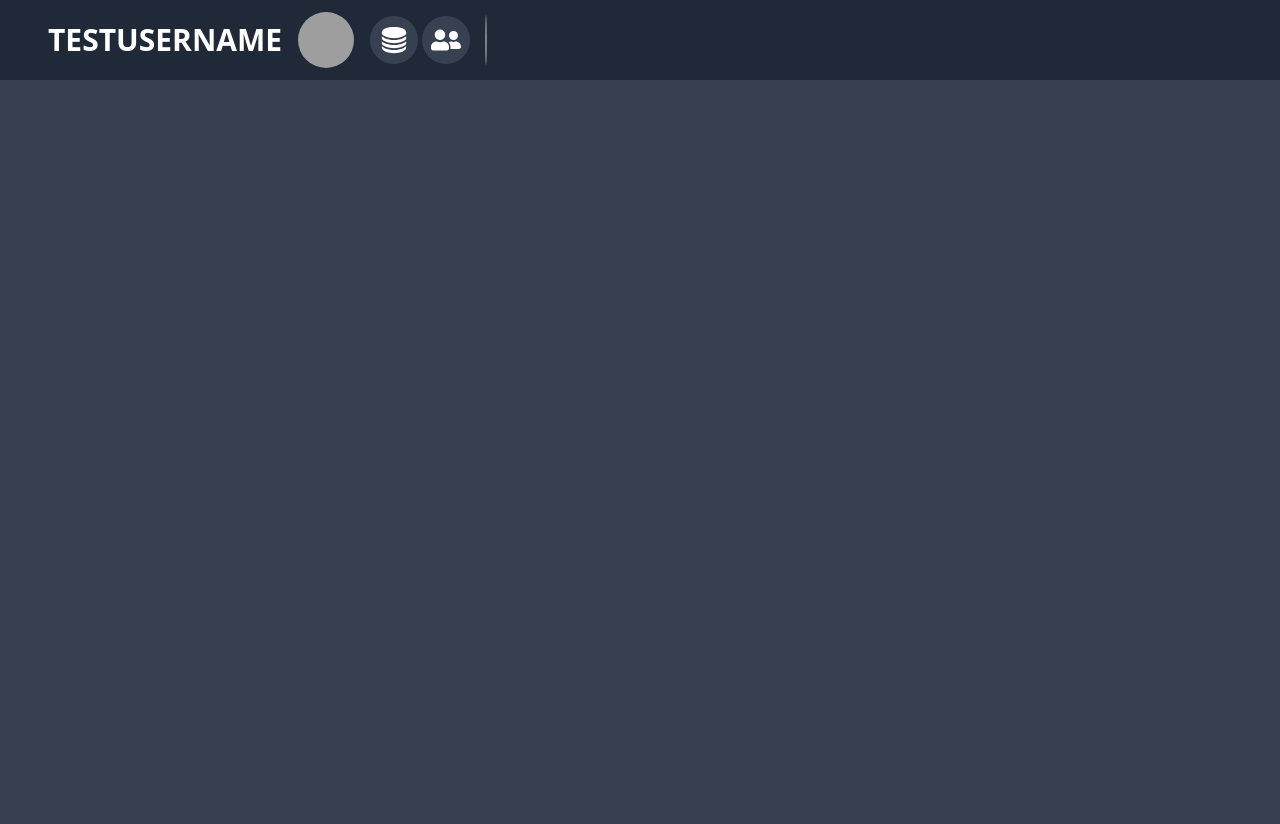
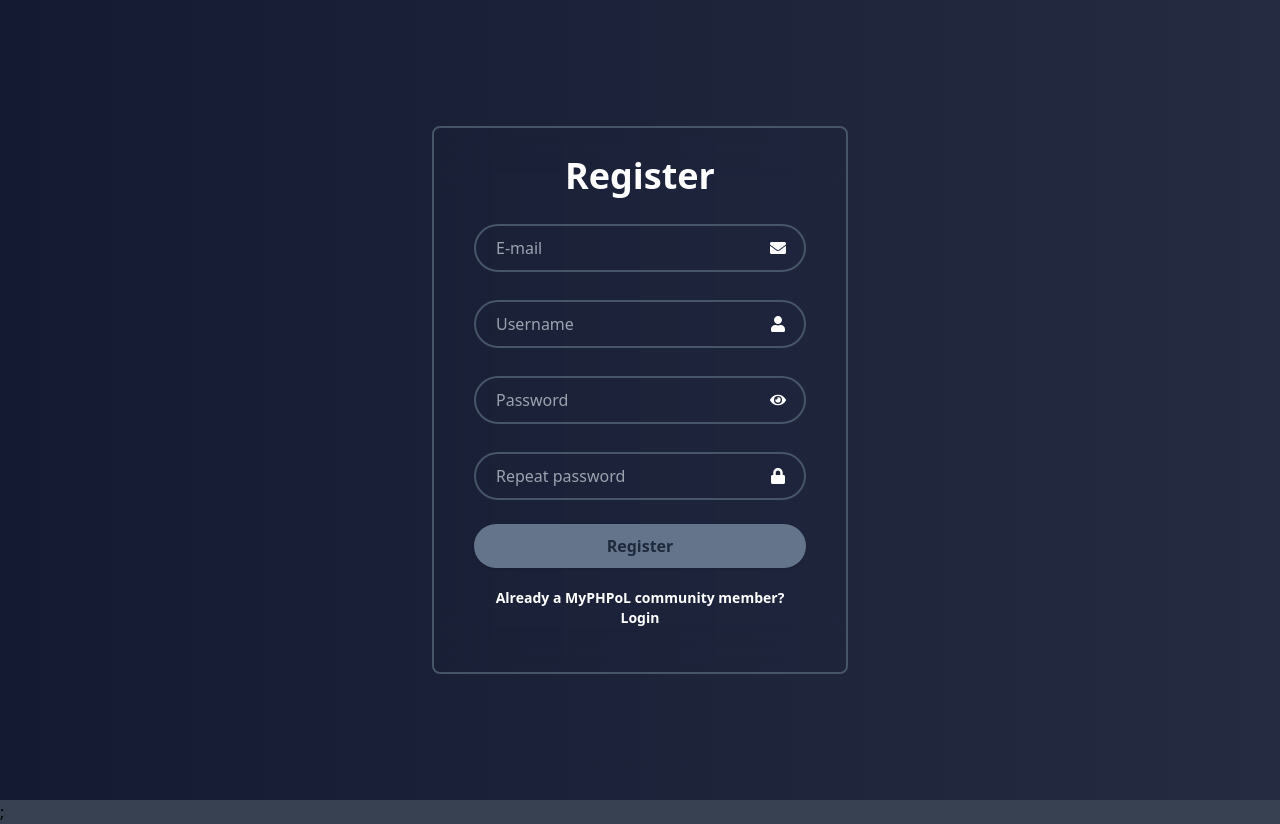
Before and after one commit to MyPHPoL/MyCommsFront, a React (Create React App) app: page / in a window 1280 px wide. Before the commit the page ends 800 px from the top, so only its background shows below. Built offline with nearby package versions, Linux system fonts and the light colour scheme; grey boxes are pictures that could not be loaded.

Commit message:
added axios / slightly reworked register form / you can now register!

```diff
--- a/package.json
+++ b/package.json
@@ -15,6 +15,7 @@
     "@types/node": "^16.18.68",
     "@types/react": "^18.2.45",
     "@types/react-dom": "^18.2.18",
+    "axios": "^1.6.5",
     "react": "^18.2.0",
     "react-dom": "^18.2.0",
     "react-icons": "^4.12.0",
@@ -48,7 +49,6 @@
     ]
   },
   "devDependencies": {
-    "@types/react-scroll-to-bottom": "^4.2.4",
     "tailwindcss": "^3.4.0"
   }
 }
--- a/src/App.tsx
+++ b/src/App.tsx
@@ -1,13 +1,11 @@
 import MainPage from "./Pages/MainPage";
-import LoginForm from "./Components/LoginForm";
-import RegisterForm from "./Components/RegisterForm";
 import LoginPage from "./Pages/LoginPage";
 import RegisterPage from "./Pages/RegisterPage";
 function App(){
     return (
         <div>
           {/*<LoginForm/> */}
-          <MainPage/>
+          <RegisterPage/>
         </div>
     );
 }
--- a/src/Components/LoginForm.tsx
+++ b/src/Components/LoginForm.tsx
@@ -4,7 +4,7 @@ import { Link, Route, Routes } from 'react-router-dom';
 import RegisterPage from '../Pages/RegisterPage';
 const LoginForm = () => {
     return (
-        <body className="w-full h-full bg-gradient-to-r from-main to-second bg-cover flex justify-center items-center min-h-screen min-w-screen">
+        <div className="w-full h-full bg-gradient-to-r from-main to-second bg-cover flex justify-center items-center min-h-screen min-w-screen z-90">
         <div className="w-[26rem] bg-transparent backdrop-blur-xl text-white rounded-lg pt-7 pb-7 pl-10 pr-10 border-2 border-solid border-slate-600">
             <form action="">
                 <h1 className='text-4xl	text-center font-semibold'>Login</h1>
@@ -29,7 +29,7 @@ const LoginForm = () => {
         <Routes>
                 <Route path="/Register" element={<RegisterPage />} />
         </Routes>
-        </body>
+        </div>
     );
 }
 
--- a/src/Components/RegisterForm.tsx
+++ b/src/Components/RegisterForm.tsx
@@ -1,70 +1,279 @@
-import React, { useState } from 'react';
-import { FaUser, FaLock, FaEnvelope,FaEye } from "react-icons/fa";
-import { Link, Route, Routes } from 'react-router-dom';
-import LoginPage from '../Pages/LoginPage';
+import React, { useEffect, useRef, useState } from "react";
+import { FaUser, FaLock, FaEnvelope, FaEye } from "react-icons/fa";
+import { Link, Route, Routes } from "react-router-dom";
+import LoginPage from "../Pages/LoginPage";
+import axios from "../api/axios";
+
+const USER_REGEX = /^[A-z][A-z0-9-_]{3,23}$/; // 3 to 23 characters, letters, numbers, underscores, hyphens allowed
+const PWD_REGEX = /^(?=.*[a-z])(?=.*[A-Z])(?=.*[0-9])(?=.*[!@#$%]).{8,32}$/; // 8 to 32 characters, must include uppercase and lowercase letters, a number and a special character
+const MAIL_REGEX = /^[\w-\.]+@([\w-]+\.)+[\w-]{2,4}$/; // email regex
+
+const REGISTER_URL = '/Account/Register';
 
 const RegisterForm = () => {
-    const [password, setPassword] = useState('');
-    const [repeatPassword, setRepeatPassword] = useState('');
+    const userRef = useRef(null); // set focus on page load
+    const errRef = useRef(null); // set focus on error (for accessibility features)
 
+    const [email, setEmail] = useState("");
+    const [validEmail, setValidEmail] = useState(false);
+    const [emailFocus, setEmailFocus] = useState(false);
 
-    const handlePasswordChange = (event: React.ChangeEvent<HTMLInputElement>) => {
-        setPassword(event.target.value);
-    };
+    const [username, setUsername] = useState("");
+    const [validUsername, setValidUsername] = useState(false);
+    const [usernameFocus, setUsernameFocus] = useState(false);
 
-    const handleRepeatPasswordChange = (event: React.ChangeEvent<HTMLInputElement>) => {
-        setRepeatPassword(event.target.value);
-    };
+    const [password, setPassword] = useState("");
+    const [validPassword, setValidPassword] = useState(false);
+    const [passwordFocus, setPasswordFocus] = useState(false);
+
+    const [repeatPassword, setRepeatPassword] = useState("");
+    const [validRepeatPassword, setValidRepeatPassword] = useState(false);
+    const [repeatPasswordFocus, setRepeatPasswordFocus] = useState(false);
+
+    const [errMsg, setErrMsg] = useState("");
+    const [success, setSuccess] = useState(false);
+
+    // check if username is valid
+    useEffect(() => {
+        setValidUsername(USER_REGEX.test(username));
+    }, [username]);
+
+    // check if email is valid
+    useEffect(() => {
+        setValidEmail(MAIL_REGEX.test(email));
+    }, [email]);
+
+    // check if password and repeat password are valid
+    useEffect(() => {
+        setValidPassword(PWD_REGEX.test(password));
+        setValidRepeatPassword(password === repeatPassword);
+    }, [password, repeatPassword]);
+
+    // clear error message
+    useEffect(() => {
+        setErrMsg("");
+    }, [email, username, password, repeatPassword]);
 
     const [passwordShown, setPasswordShown] = useState(false);
     const togglePasswordVisiblity = () => {
-    setPasswordShown(passwordShown ? false : true);
-  };
+        setPasswordShown(passwordShown ? false : true);
+    };
 
-    const passwordsMatch = password === repeatPassword;
+    const handleSubmit = async (e: any) => {
+        e.preventDefault();
+        // incase JS hack
+        const v1 = USER_REGEX.test(username);
+        const v2 = MAIL_REGEX.test(email);
+        const v3 = PWD_REGEX.test(password);
+        const v4 = password === repeatPassword;
+        if (!v1 || !v2 || !v3 || !v4) {
+            setErrMsg("Did you really think you could outsmart me?"); // xpp
+            return;
+        }
+        try {
+            const response = await axios.post(
+                REGISTER_URL,
+                JSON.stringify({
+                    name: username,
+                    email: email,
+                    password: password,
+                    confirmPassword: repeatPassword,
+                }),
+                {
+                    headers: {
+                        "Content-Type": "application/json",
+                    },
+                }
+            );
+            console.log(JSON.stringify(response.data));
+            setSuccess(true);
+            // clear input fields
+            setEmail("");
+            setUsername("");
+            setPassword("");
+            setRepeatPassword("");
+        } catch (err) {
+            console.log(err);
+        };
+    };
 
     return (
-        <div className=" w-full h-full bg-gradient-to-r from-main to-second bg-cover flex justify-center items-center min-h-screen min-w-screen">
-            <div className="w-[26rem] bg-transparent backdrop-blur-xl text-white rounded-lg pt-7 pb-7 pl-10 pr-10 border-2 border-solid border-slate-600">
-                <form action="">
-                    <h1 className='text-4xl	text-center font-semibold'>Register</h1>
-                    <div className="relative w-full h-12 mt-7">
-                        <input type="email" required placeholder='E-mail' title="Please enter a valid email address" minLength={8} maxLength={32}
-                        className="placeholder:color-white w-full h-full border-2 border-solid border-slate-600 bg-transparent outline-none color-white rounded-s-3xl rounded-e-3xl pt-5 pr-11 pb-5 pl-5"/>
+        <>
+        {success ? (
+            <div className=' w-full h-full bg-gradient-to-r from-main to-second bg-cover flex justify-center items-center min-h-screen min-w-screen'>
+                <div className='w-[28rem] bg-transparent backdrop-blur-xl text-white rounded-lg pt-7 pb-7 pl-10 pr-10 border-2 border-solid border-slate-600'>
+                    <h1 className='text-4xl	text-center font-semibold'>
+                        Success!
+                    </h1>
+                    <p className='text-base text-center mt-5 mb-4'>
+                        You have successfully registered to MyCommsPoL!<br/>
+                        Welcome to MyPHPoL community!
+                    </p>
+                    <Link to='/Login'>
+                        <button className='btn w-full h-11 bg-white border-none outline-none rounded-s-3xl rounded-e-3xl shadow cursor-pointer text-base text-slate-800 font-bold'>
+                            Login
+                        </button>
+                    </Link>
+                </div>
+            <Routes>
+                <Route path='/Login' element={<LoginPage />} />
+            </Routes>
+            </div>
+        ) : (
+        <div className=' w-full h-full bg-gradient-to-r from-main to-second bg-cover flex justify-center items-center min-h-screen min-w-screen'>
+            <p ref={errRef} className={errMsg ? 'bg-purple-500 to-black font-bold p-2 mb-2' : "absolute left-[-9999px]"}>{errMsg}</p>
+            <div className='w-[26rem] bg-transparent backdrop-blur-xl text-white rounded-lg pt-7 pb-7 pl-10 pr-10 border-2 border-solid border-slate-600'>
+                <form onSubmit={handleSubmit}>
+                    <h1 className='text-4xl	text-center font-semibold'>
+                        Register
+                    </h1>
+                    <div className='relative w-full h-12 mt-7'>
+                        <input
+                            id='email'
+                            type='email'
+                            required
+                            placeholder='E-mail'
+                            onChange={(e) => setEmail(e.target.value)}
+                            aria-invalid={validEmail ? "false" : "true"}
+                            aria-describedby='emailnote'
+                            onFocus={() => setEmailFocus(true)}
+                            onBlur={() => setEmailFocus(false)}
+                            className='placeholder:color-white w-full h-full border-2 border-solid border-slate-600 bg-transparent outline-none color-white rounded-s-3xl rounded-e-3xl pt-5 pr-11 pb-5 pl-5'
+                        />
+                        <p
+                            id='emailnote'
+                            className={
+                                emailFocus && email && !validEmail
+                                    ? "text-xs rounded-lg bg-black text-white p-1 relative -bottom-2.5 z-10"
+                                    : "absolute left-[-9999px]"
+                            }>
+                            Must be a valid e-mail address.
+                        </p>
                         <FaEnvelope className='text-base -translate-y-1/2 top-1/2 right-5 absolute' />
                     </div>
-                    <div className="relative w-full h-12 mt-7">
-                        <input type="text" required placeholder='Username'
-                        title="Please enter a valid username"
-                         minLength={8} maxLength={32}
-                         className="placeholder:color-white w-full h-full border-2 border-solid border-slate-600 bg-transparent outline-none color-white rounded-s-3xl rounded-e-3xl pt-5 pr-11 pb-5 pl-5"/>
+                    <div className='relative w-full h-12 mt-7'>
+                        <input
+                            type='text'
+                            id='username'
+                            autoComplete='off'
+                            required
+                            placeholder='Username'
+                            onChange={(e) => setUsername(e.target.value)}
+                            aria-invalid={validUsername ? "false" : "true"}
+                            aria-describedby='uidnote'
+                            onFocus={() => setUsernameFocus(true)}
+                            onBlur={() => setUsernameFocus(false)}
+                            className='placeholder:color-white w-full h-full border-2 border-solid border-slate-600 bg-transparent outline-none color-white rounded-s-3xl rounded-e-3xl pt-5 pr-11 pb-5 pl-5'
+                        />
+                        <p
+                            id='uidnote'
+                            className={
+                                usernameFocus && username && !validUsername
+                                    ? "text-xs rounded-lg bg-black text-white p-1 relative -bottom-2.5 z-10"
+                                    : "absolute left-[-9999px]"
+                            }>
+                            3 to 23 characters.
+                            <br />
+                            Letters, numbers, underscores, hyphens allowed.
+                        </p>
                         <FaUser className='text-base -translate-y-1/2 top-1/2 right-5 absolute' />
                     </div>
-                    <div className="relative w-full h-12 mt-7">
-                        <input type={passwordShown ? "text" : "password"} required placeholder='Password'
-                        pattern="^(?=.*[A-Z])(?=.*[!@#$%^&*])[A-Za-z\d!@#$%^&*]{8,32}$"
-                        title="Password should contain: (between 8 to 32 characters, at least one uppercase letter, and a special sign)" value={password} onChange={handlePasswordChange}
-                        className="placeholder:color-white w-full h-full border-2 border-solid border-slate-600 bg-transparent outline-none color-white rounded-s-3xl rounded-e-3xl pt-5 pr-11 pb-5 pl-5"/>
-                        <FaEye className='text-base -translate-y-1/2 top-1/2 right-5 absolute cursor-pointer' onClick={togglePasswordVisiblity}/>
+                    <div className='relative w-full h-12 mt-7'>
+                        <input
+                            id='password'
+                            type={passwordShown ? "text" : "password"}
+                            autoComplete='off'
+                            required
+                            onChange={(e) => setPassword(e.target.value)}
+                            value={password}
+                            placeholder='Password'
+                            aria-invalid={validPassword ? "false" : "true"}
+                            aria-describedby='pwdnote'
+                            onFocus={() => setPasswordFocus(true)}
+                            onBlur={() => setPasswordFocus(false)}
+                            className='placeholder:color-white w-full h-full border-2 border-solid border-slate-600 bg-transparent outline-none color-white rounded-s-3xl rounded-e-3xl pt-5 pr-11 pb-5 pl-5'
+                        />
+                        <p
+                            id='pwdnote'
+                            className={
+                                passwordFocus && !validPassword
+                                    ? "text-xs rounded-lg bg-black text-white p-1 relative -bottom-2.5 z-10"
+                                    : "absolute left-[-9999px]"
+                            }>
+                            8 to 32 characters.
+                            <br />
+                            Must include uppercase and lowercase letters, a
+                            number and a special character.
+                            <br />
+                            Allowed special characters:{" "}
+                            <span aria-label='exclamation mark'>!</span>{" "}
+                            <span aria-label='at symbol'>@</span>{" "}
+                            <span aria-label='hashtag'>#</span>{" "}
+                            <span aria-label='dollar sign'>$</span>{" "}
+                            <span aria-label='percent'>%</span>
+                        </p>
+                        <FaEye
+                            className='text-base -translate-y-1/2 top-1/2 right-5 absolute cursor-pointer'
+                            onClick={togglePasswordVisiblity}
+                        />
                     </div>
-                    <div className="relative w-full h-12 mt-7">
-                        <input type={passwordShown ? "text" : "password"} required placeholder='Repeat password' value={repeatPassword} onChange={handleRepeatPasswordChange}
-                        className="placeholder:color-white w-full h-full border-2 border-solid border-slate-600 bg-transparent outline-none color-white rounded-s-3xl rounded-e-3xl pt-5 pr-11 pb-5 pl-5"/>
+                    <div className='relative w-full h-12 mt-7'>
+                        <input
+                            id='repeatPassword'
+                            type={passwordShown ? "text" : "password"}
+                            autoComplete='off'
+                            required
+                            placeholder='Repeat password'
+                            value={repeatPassword}
+                            onChange={(e) => setRepeatPassword(e.target.value)}
+                            aria-invalid={
+                                validRepeatPassword ? "false" : "true"
+                            }
+                            aria-describedby='repeatnote'
+                            onFocus={() => setRepeatPasswordFocus(true)}
+                            onBlur={() => setRepeatPasswordFocus(false)}
+                            className='placeholder:color-white w-full h-full border-2 border-solid border-slate-600 bg-transparent outline-none color-white rounded-s-3xl rounded-e-3xl pt-5 pr-11 pb-5 pl-5'
+                        />
+                        <p
+                            id='repeatnote'
+                            className={
+                                repeatPasswordFocus && !validRepeatPassword
+                                    ? "text-xs rounded-lg bg-black text-white p-1 relative -bottom-2.5 z-10"
+                                    : "absolute left-[-9999px]"
+                            }>
+                            Must match the password above.
+                        </p>
                         <FaLock className='text-base -translate-y-1/2 top-1/2 right-5 absolute' />
-                    </div><br/>
-                    {!passwordsMatch && <p className="text-center pb-10">Passwords do not match</p>}
-                    <button type="submit" className="btn w-full h-11 bg-white border-none outline-none rounded-s-3xl rounded-e-3xl shadow cursor-pointer text-base text-slate-800 font-bold">Register</button>
+                    </div>
+                    <br />
+                    <button
+                        disabled={!validEmail || !validUsername || !validPassword || !validRepeatPassword ? true : false}
+                        type='submit'
+                        className='btn w-full h-11 bg-white border-none outline-none rounded-s-3xl rounded-e-3xl shadow cursor-pointer text-base text-slate-800 font-bold disabled:bg-slate-500'>
+                        Register
+                    </button>
 
-                    <div className="register-link text-sm text-center mt-5 mb-4">
-                        <p className='text-white no-underline font-semibold'>Already a MyPHPoL community member?<br></br><button><Link  className='text-white no-underline font-semibold hover:underline' to="/Login">Login</Link></button></p>
+                    <div className='register-link text-sm text-center mt-5 mb-4'>
+                        <p className='text-white no-underline font-semibold'>
+                            Already a MyPHPoL community member?<br></br>
+                            <button>
+                                <Link
+                                    className='text-white no-underline font-semibold hover:underline'
+                                    to='/Login'>
+                                    Login
+                                </Link>
+                            </button>
+                        </p>
                     </div>
                 </form>
             </div>
-        <Routes>
-            <Route path="/Login" element={<LoginPage />} />
-        </Routes>
+            <Routes>
+                <Route path='/Login' element={<LoginPage />} />
+            </Routes>
         </div>
+        )};
+        </>
     );
-}
+};
 
 export default RegisterForm;
--- /dev/null
+++ b/src/api/axios.ts
@@ -0,0 +1,5 @@
+import axios from 'axios';
+
+export default axios.create({
+    baseURL: 'https://localhost:7031'
+});
```
Also changed, not shown: 1 other file (tests, documents, lock files or other folders).
